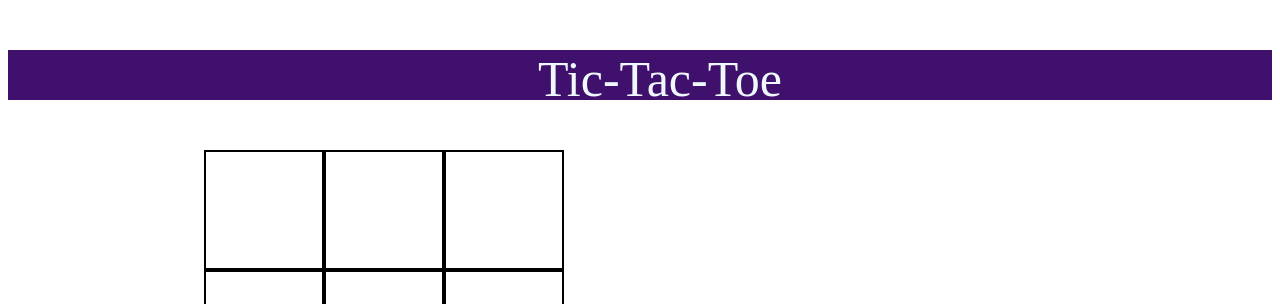
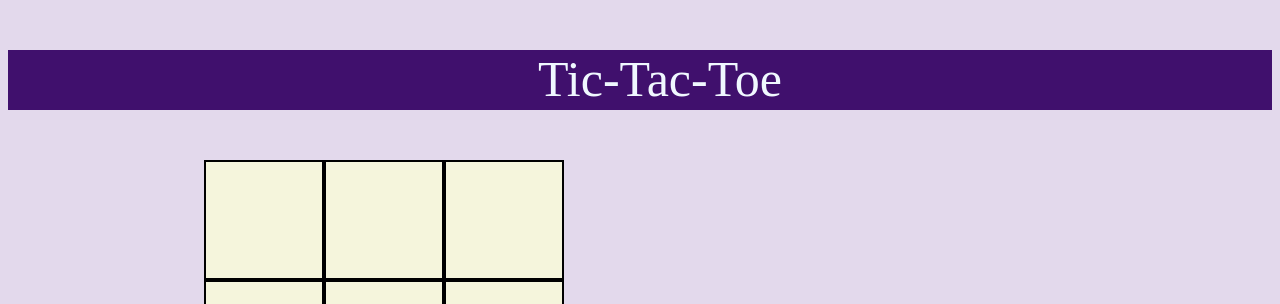
Before and after one commit to Muskan-Gupta10/Tic-Tac-Toe, a plain HTML site: page index.html in a window 1280 px wide. Shown: the top 304 px of the page. Drawn offline with Linux system fonts and the light colour scheme.

Commit message:
files updated

```diff
--- a/style.css
+++ b/style.css
@@ -1,24 +1,30 @@
 nav{
     background-color: rgb(64, 16, 109);
     height: 50px;
+    padding-bottom: 10px;
 }
 ul{
    list-style: none;
    font-size: 50px;
    color: aliceblue;
    text-align: center;
+
 }
+
 #container{
     display: flex;
     justify-content: center;
     margin-top: 50px;
     font-family:Verdana, Geneva, Tahoma, sans-serif;
+
 }
 .grid{
     display:grid;
     grid-template-columns: repeat(3,15vh);
     grid-template-rows: repeat(3,15vh);
     text-align: center;
+    background-color: beige;
+    margin-bottom: 5px;
 }
 
 .box{
@@ -31,7 +37,7 @@ ul{
 
 }
 .box:hover{
-    background-color: rgb(227, 217, 236);
+    background-color: rgb(236, 232, 240);
 }
 .gameinfo{
     margin: 20vh;
@@ -44,3 +50,6 @@ ul{
     margin: 20px 50%;
 
 }
+body{
+    background-color: rgb(227, 217, 236);
+}
```
